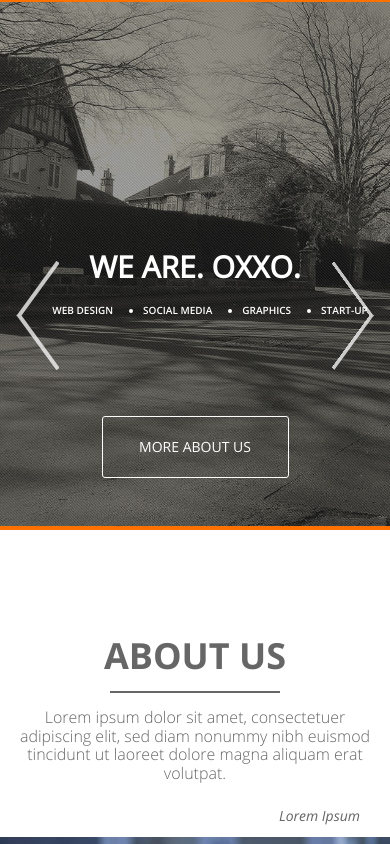
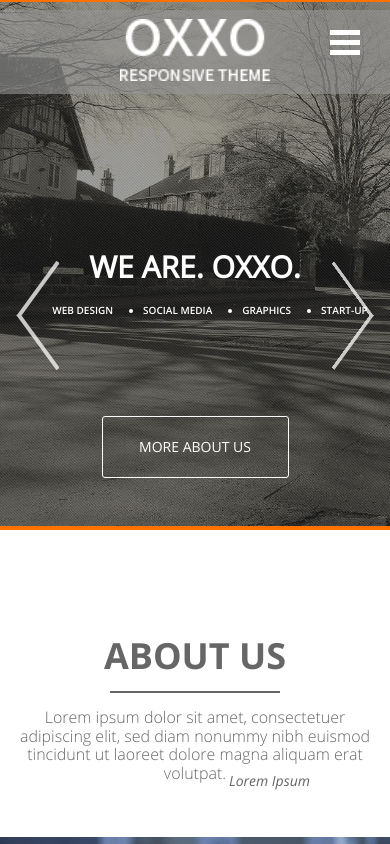
Before and after one commit to Noxious2211/project-OXXO, a plain HTML site: page index.html in a window 390 px wide. Shown: the top 844 px of the page. Drawn offline with Linux system fonts and the light colour scheme.

Commit message:
with logo-mobile

```diff
--- a/index.html
+++ b/index.html
@@ -16,8 +16,13 @@
     <section class="main" id="main">
         <div class="main__container container">
             <header>
-                <div class="menu-icon-wrapper">
-                    <div class="menu-icon"></div>
+                <div class="main__menu-mobile-wr">
+                    <div class="main__logo-mobile">
+                        <img src="./media/logo-header.png" alt="logo">
+                    </div>
+                    <div class="menu-icon-wrapper">
+                        <div class="menu-icon"></div>
+                    </div>
                 </div>
                 <div class="main__mobile-nav">
                     <ul>
--- a/js/script.js
+++ b/js/script.js
@@ -7,7 +7,7 @@ $(document).ready(function () {
 
 window.onscroll = function fixedHeader() {
    let header = document.querySelector('.second__menu');
-   if (window.pageYOffset > 850 && window.innerWidth > 768) {
+   if (window.pageYOffset > 850 && window.innerWidth > 767) {
       header.classList.add('second__menu-fixed')
    } else {
       header.classList.remove('second__menu-fixed')
--- a/sass/main.scss
+++ b/sass/main.scss
@@ -15,6 +15,20 @@
       align-items: center;
       justify-content: center;
       min-height: 130px;
+   .main__menu-mobile-wr {
+      display: flex;
+      align-items: center;
+      justify-content: center;
+      width: 100%;
+      height: 10%;
+      background-color: rgba(150, 150, 150,.6);
+      position: fixed;
+      top: 10px;
+      z-index: 25;
+   }
+   .main__logo-mobile {
+      img {width: 150px;}
+   }
    .main__mobile-nav {
       display: block;
       text-align: left;
@@ -41,10 +55,10 @@
    .menu-icon-wrapper {
       width: 30px;
       height: 30px;
-      display:none;
+      display:block;
       position: absolute;
-      top: 50px;
-      right: 50px;
+      top: 30px;
+      right: 30px;
       z-index: 20;
       cursor: pointer;
       .menu-icon {
@@ -1700,8 +1714,9 @@
 }
 }
 
-@media screen and (max-width: 768px) {
+@media screen and (max-width: 960px) {
 .main {
+   .menu-icon-wrapper {display: block;}
    .menu__list{
       .menu__link {
          font-size: 8px;
@@ -1774,12 +1789,28 @@
    }
 }
 
-
-}
-
-@media screen and (max-width: 414px) {
+}
+@media screen and (min-width: 768px) {
+   .main {
+      header {
+      .main__menu-mobile-wr {display: none;}
+      nav {display: block;}
+      // .menu-icon-wrapper {display: none;}
+   }
+   }
+   }
+
+@media screen and (max-width: 768px) {
+   .main {
+      .main__logo-mobile {display: block;}
+      nav {display: none;}
+   }
+}
+
+@media screen and (max-width: 600px) {
 .main {
    padding-bottom: 50px;
+   .main__logo-mobile {display: block;}
    nav {display: none;}
    .main__slider {
    width: 100%;
@@ -1933,8 +1964,7 @@
 
 }
 
-
-@media screen and (max-width: 414px) {
+@media screen and (max-width: 320px) {
 .second {
    padding-bottom: 120px;
    .second__center-content {
```
Also changed, not shown: css/style.css, 1 other file.
